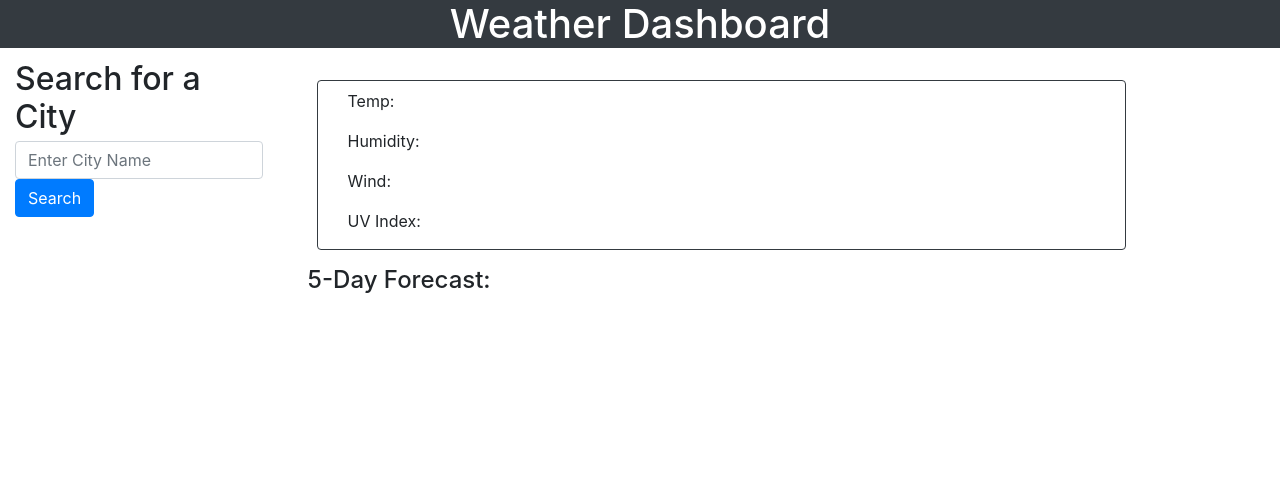
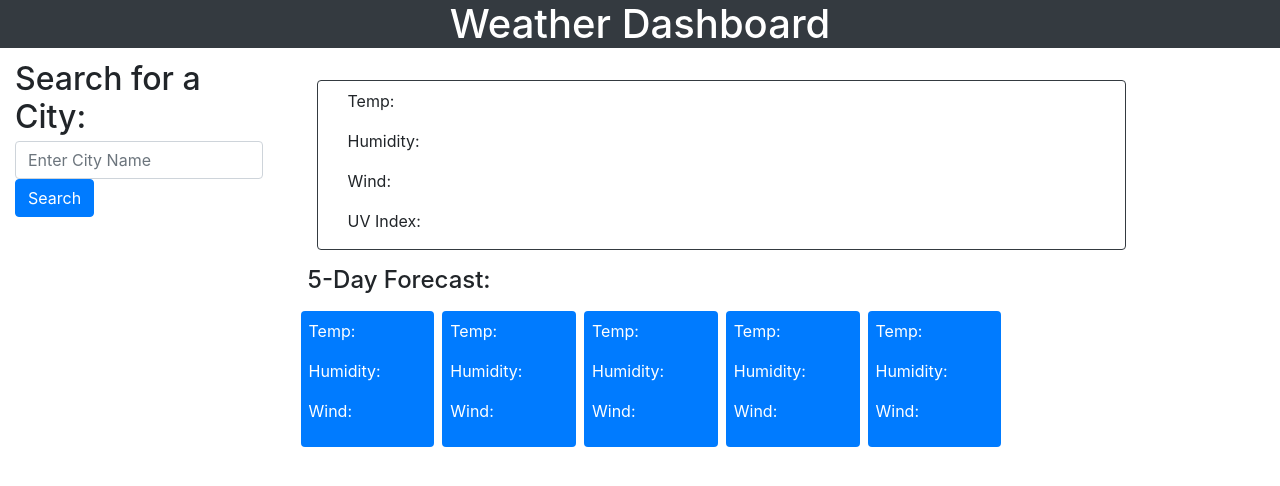
Before and after one commit to tpham912/Weather-Dashboard, a plain HTML site: page index.html in a window 1280 px wide. Drawn offline with nearby package versions, Linux system fonts and the light colour scheme.

Commit message:
forecast box

```diff
--- a/index.html
+++ b/index.html
@@ -18,7 +18,7 @@
     </div>
     <div class="row container">
         <div class="col-md-3">
-            <h2 class="my-1">Search for a City</h2>
+            <h2 class="my-1">Search for a City:</h2>
             <div class="city-search"></div>
             <input id="city-name" type="text" class="form-control" placeholder="Enter City Name"
                 aria-label="Enter City Name">
@@ -39,10 +39,38 @@
             <div class="col-12 forecast-container">
                 <div id="forecast-data">
                     <h4>5-Day Forecast:</h4>
+                    <div class="row">
+                        <div class="col-sm-2 bg-primary forecast text-white ml-2 mb-3 p-2 mt-2 rounded" class="weather-icon">
+                            <p>Temp:<span id="temp1"></span></p>
+                            <p>Humidity:<span id="humidity1"></span></p>
+                            <p>Wind:<span id="wind1"></span></p>
+                        </div>
+                        <div class="col-sm-2 bg-primary forecast text-white ml-2 mb-3 p-2 mt-2 rounded" class="weather-icon">
+                            <p>Temp:<span id="temp2"></span></p>
+                            <p>Humidity:<span id="humidity2"></span></p>
+                            <p>Wind:<span id="wind2"></span></p>
+                        </div>
+                        <div class="col-sm-2 bg-primary forecast text-white ml-2 mb-3 p-2 mt-2 rounded" class="weather-icon">
+                            <p>Temp:<span id="temp3"></span></p>
+                            <p>Humidity:<span id="humidity3"></span></p>
+                            <p>Wind:<span id="wind3"></span></p>
+                        </div>
+                        <div class="col-sm-2 bg-primary forecast text-white ml-2 mb-3 p-2 mt-2 rounded" class="weather-icon">
+                            <p>Temp:<span id="temp4"></span></p>
+                            <p>Humidity:<span id="humidity4"></span></p>
+                            <p>Wind:<span id="wind4"></span></p>
+                        </div>
+                        <div class="col-sm-2 bg-primary forecast text-white ml-2 mb-3 p-2 mt-2 rounded" class="weather-icon">
+                            <p>Temp:<span id="temp5"></span></p>
+                            <p>Humidity:<span id="humidity5"></span></p>
+                            <p>Wind:<span id="wind5"></span></p>
+                        </div>
+                    </div>
                 </div>
             </div>
         </div>
     </div>
+
 
 
 
--- a/script.js
+++ b/script.js
@@ -84,20 +84,16 @@ function updateDisplay (weatherData) {
 }
 
 //display 5 day forecast
-function fiveDayForecast() {
+function fiveDayForecast(weatherData) {
     var forecastWeather = weatherData.list;
-    for (var i = 1; i < 6; i++)
-    console.log(weatherData.list);
-    var dailyWeather = forecastWeather[i];
-    dailyWeather.attr("class", "card bg-primary text-light m-2")
-    console.log(dailyWeather);
+    for (var i = 1  5; i < 6; i++);
+    forecast.temperature.unit(weatherData.name);
+    forecast.humidity.unit("%");
 
 }
 
-
-
-
-
+${windDay + i}
+${humidityDay + i}
 
 
 //click handlers
```
